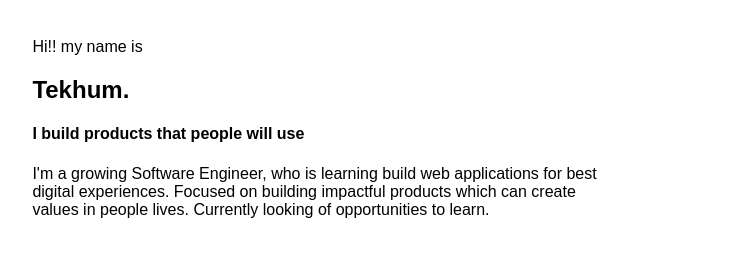
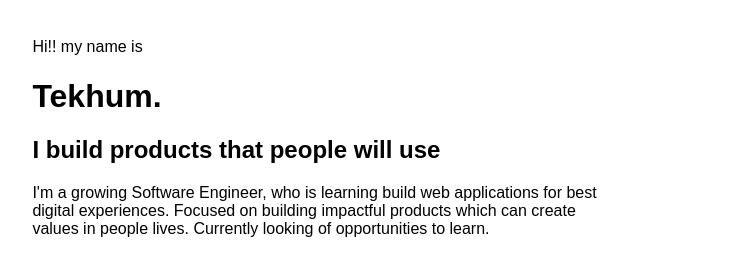
Before and after one commit to tehkum/selfPortfolio, a plain HTML site: page index.html in a window 1280 px wide. Shown: the part 79-358 px from the top of the page, 70-804 px from the left. Drawn offline with Linux system fonts and the light colour scheme.

Commit message:
text edit

```diff
--- a/index.html
+++ b/index.html
@@ -19,8 +19,8 @@
     <div class="container">
         <div class="box1">
             <div><p>Hi!! my name is </p>
-            <h2>Tekhum.</h2>
-            <h4>I build products that people will use</h4>
+            <h1>Tekhum.</h1>
+            <h2>I build products that people will use</h2>
             <p>I'm a growing Software Engineer, who is learning build web applications for best digital experiences.
                 Focused on building impactful products which can create values in people lives.
                 Currently looking of opportunities to learn.</p></div>
```
